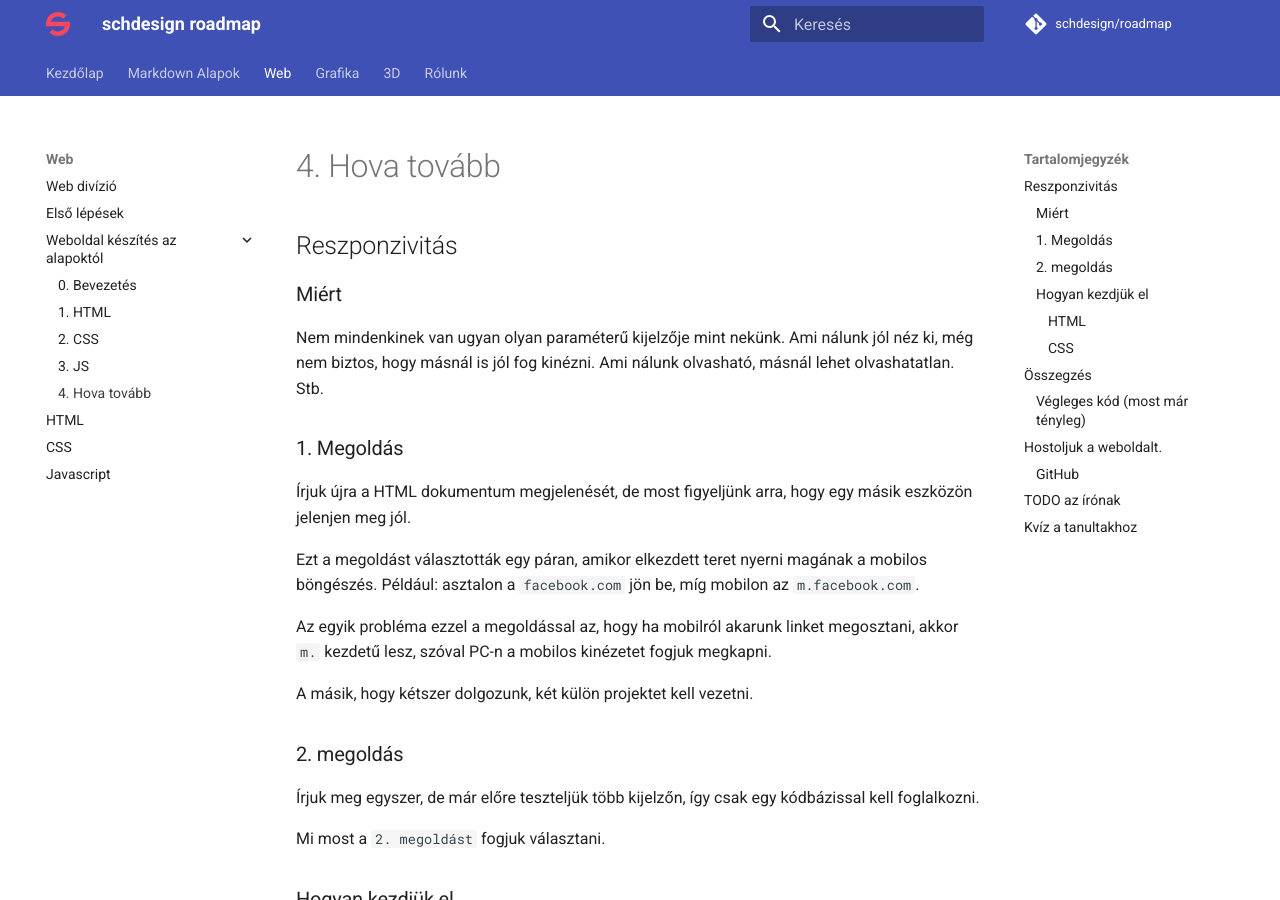
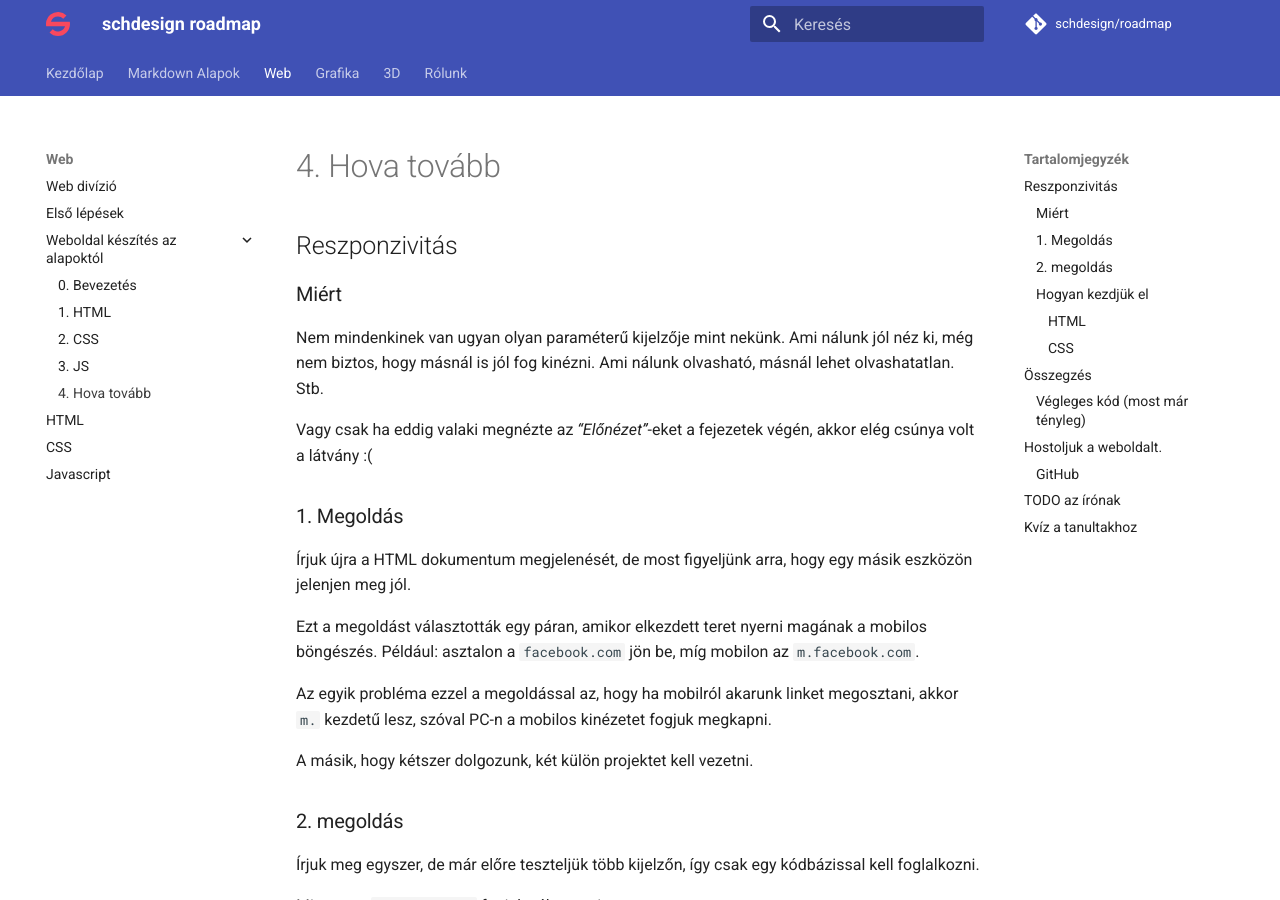
Before and after one commit to simonyiszk/schdesign-roadmap, an MkDocs documentation site: the page built from docs/web/tutorials/step-by-step/sbs_04_hova-tovabb.md, in a window 1280 px wide and 900 px high. Built offline with MkDocs 1.6.1 and Material for MkDocs 9.7.7, drawn with Linux system fonts in a browser that asks for light colours.

Commit message:
added reference to previews

```diff
--- a/docs/web/tutorials/step-by-step/sbs_04_hova-tovabb.md
+++ b/docs/web/tutorials/step-by-step/sbs_04_hova-tovabb.md
@@ -5,6 +5,8 @@
 ### Miért
 
 Nem mindenkinek van ugyan olyan paraméterű kijelzője mint nekünk. Ami nálunk jól néz ki, még nem biztos, hogy másnál is jól fog kinézni. Ami nálunk olvasható, másnál lehet olvashatatlan. Stb.
+
+Vagy csak ha eddig valaki megnézte az *"Előnézet"*-eket a fejezetek végén, akkor elég csúnya volt a látvány :(
 
 ### 1. Megoldás
 
```
